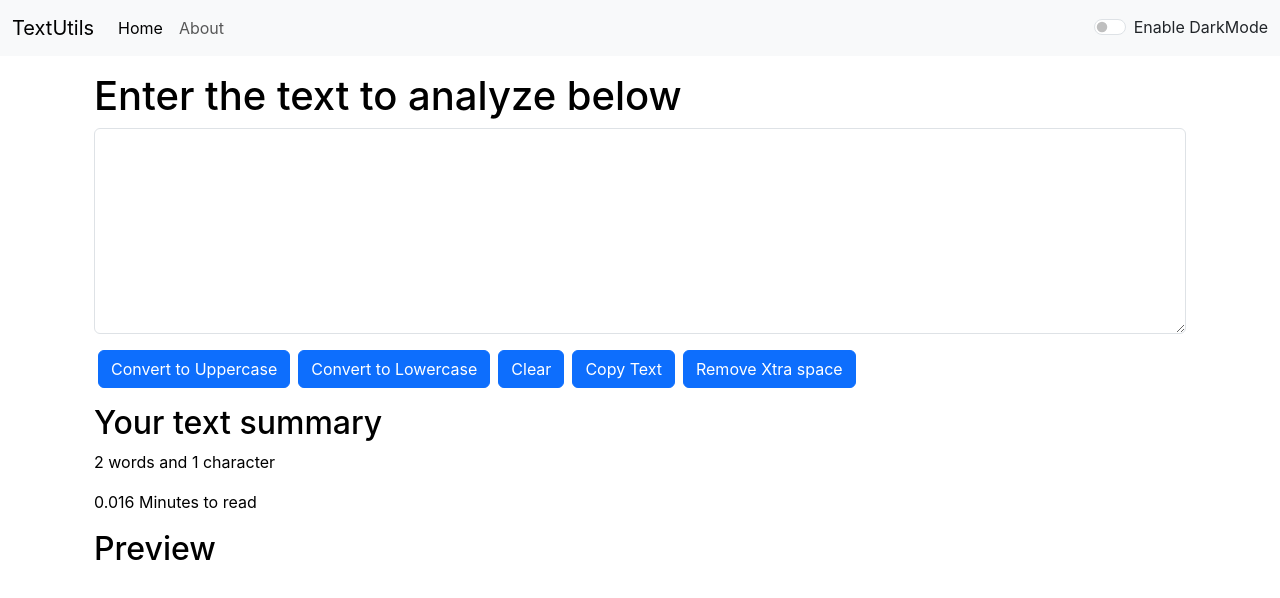
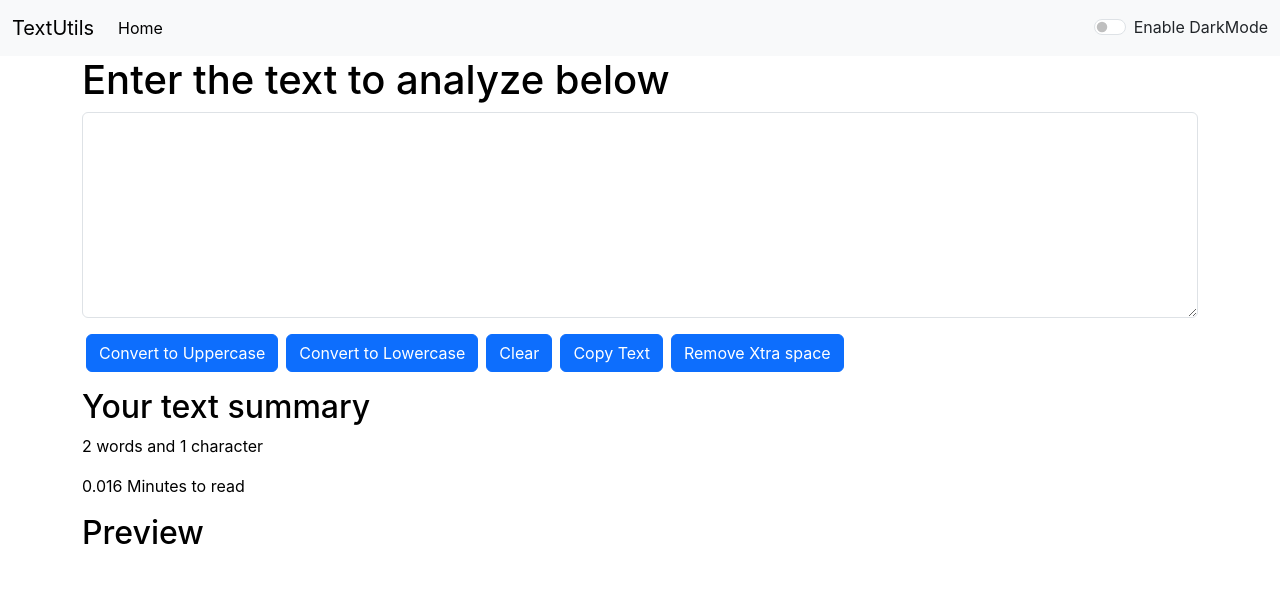
Before and after one commit to amitkr79/Textutils-react-app, a React (Create React App) app: page / in a window 1280 px wide. Shown: the top 598 px of the page. Built offline with nearby package versions, Linux system fonts and the light colour scheme.

Commit message:
First Commit

```diff
--- a/package.json
+++ b/package.json
@@ -1,4 +1,5 @@
 {
+  "homepage": "https://amitkr79.github.io/Textutils-react-app",
   "name": "my-app",
   "version": "0.1.0",
   "private": true,
@@ -6,6 +7,7 @@
     "@testing-library/jest-dom": "^5.16.5",
     "@testing-library/react": "^13.4.0",
     "@testing-library/user-event": "^13.5.0",
+    "gh-pages": "^5.0.0",
     "react": "^18.2.0",
     "react-dom": "^18.2.0",
     "react-router": "^6.13.0",
@@ -14,6 +16,8 @@
     "web-vitals": "^2.1.4"
   },
   "scripts": {
+    "predeploy": "npm run build",
+    "deploy": "gh-pages -d build",
     "start": "react-scripts start",
     "build": "react-scripts build",
     "test": "react-scripts test",
--- a/src/App.js
+++ b/src/App.js
@@ -1,16 +1,16 @@
 // import logo from './logo.svg';
 import './App.css';
-import About from './components/About';
+// import About from './components/About';
 import Navbar from './components/Navbar';
 import TextForm from './components/TextForm';
 import React, { useState } from 'react'
 import Alert from './components/Alert';
-import {
-  BrowserRouter as Router,
-  // Link,
-  Route,
-  Routes,
-} from "react-router-dom";
+// import {
+//   BrowserRouter as Router,
+//   // Link,
+//   Route,
+//   Routes,
+// } from "react-router-dom";
 
 
 
@@ -26,7 +26,7 @@ function App() {
     })
     setTimeout(()=>{
      setAlert(null);
-    }, 1500)
+    }, 1700)
    }
 
 
@@ -56,7 +56,7 @@ function App() {
     <>
         {/* <Navbar title="TextUtils" aboutText="About"/> */}
         {/* <Navbar/> */}
-
+{/*
       <Router>
 
 
@@ -67,12 +67,15 @@ function App() {
           <Routes>
               <Route path="/about" element= {<About />}/>
               {/* <Route exact path="/about" element= {<About />}/> */}
-              <Route path="/" element= {<TextForm showAlert={showAlert} heading="Enter the text to analyze below" mode = {mode}/>}/>
+              {/* <Route path="/" element= {<TextForm showAlert={showAlert} heading="Enter the text to analyze below" mode = {mode}/>}/> */}
 
-            </Routes>
+            {/* </Routes>
         </div>
 
-      </Router>
+      </Router> */}
+      <Navbar title = "TextUtils" mode = {mode} toggleMode={toggleMode}/>
+        <Alert alert= {alert}/>
+      <TextForm showAlert={showAlert} heading="Enter the text to analyze below" mode = {mode}/>
 
     </>
   )
--- a/src/components/Navbar.js
+++ b/src/components/Navbar.js
@@ -1,23 +1,23 @@
 import React from 'react'
 import PropTypes from 'prop-types'
-import { Link } from 'react-router-dom';
+// import { Link } from 'react-router-dom';
 
 export default function Navbar(props) {
   return (
     <nav className={`navbar navbar-expand-lg navbar-${props.mode} bg-${props.mode}`}>
   <div className="container-fluid">
-    <Link className="navbar-brand" to="/">{props.title}</Link>
+    <a className="navbar-brand" href="#">{props.title}</a>
     <button className="navbar-toggler" type="button" data-bs-toggle="collapse" data-bs-target="#navbarSupportedContent" aria-controls="navbarSupportedContent" aria-expanded="false" aria-label="Toggle navigation">
       <span className="navbar-toggler-icon"></span>
     </button>
     <div className="collapse navbar-collapse" id="navbarSupportedContent">
       <ul className="navbar-nav me-auto mb-2 mb-lg-0">
         <li className="nav-item">
-          <Link className="nav-link active"  to="/">Home</Link>
+          <a className="nav-link active"  href="#">Home</a>
         </li>
-        <li className="nav-item">
+        {/* <li className="nav-item">
           <Link className="nav-link" to="/about">{props.aboutText}</Link>
-        </li>
+        </li> */}
         </ul>
       <form className="d-flex" role="search">
             {/* <input className="form-control me-2" type="search" placeholder="Search" aria-label="Search"/>
```
Also changed, not shown: 1 other file (tests, documents, lock files or other folders).
